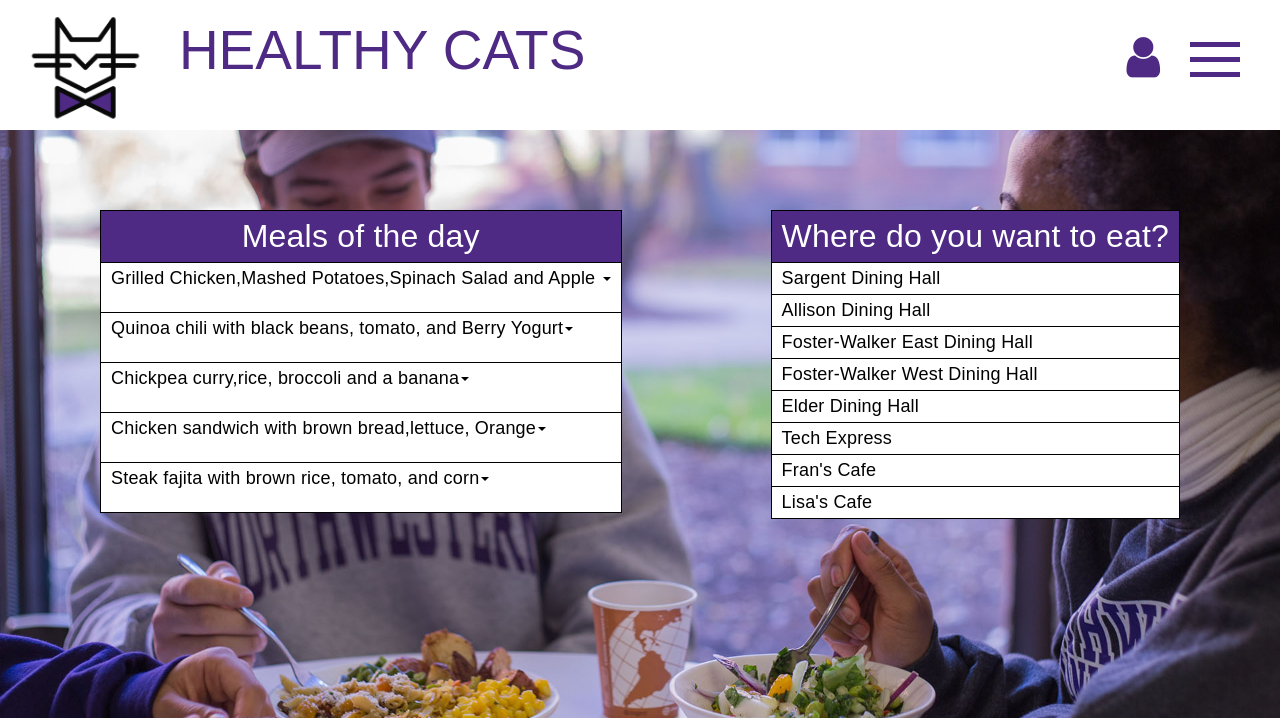
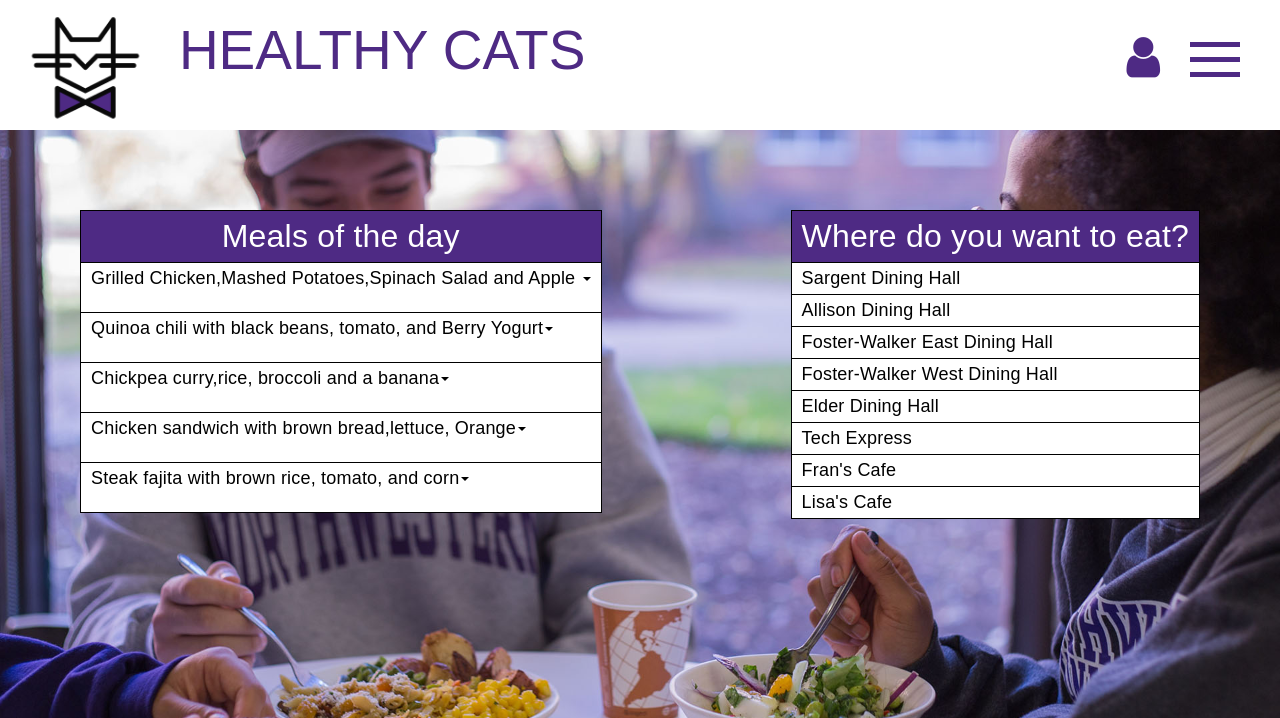
Before and after one commit to alexisbdr/healthycats, a PHP site: page /content.html in a window 1280 px wide. Shown: the top 718 px of the page. Run offline with PHP 8.4, Linux system fonts and the light colour scheme; some libraries are stand-ins or nearby versions.

Commit message:
Update styling.css

```diff
--- a/css/styling.css
+++ b/css/styling.css
@@ -304,7 +304,7 @@ hr {
   border-collapse: collapse;
   float: left;
   margin-top: 80px ;
-  margin-left: 100px;
+  margin-left: 80px;
  }
 #recommended_meals tr,
 #recommended_meals th{
@@ -337,7 +337,7 @@ hr {
   border-collapse: collapse;
   float: right;
   margin-top: 80px;
-  margin-right: 100px;
+  margin-right: 80px;
 
 }
 #dining_halls tr,
```
